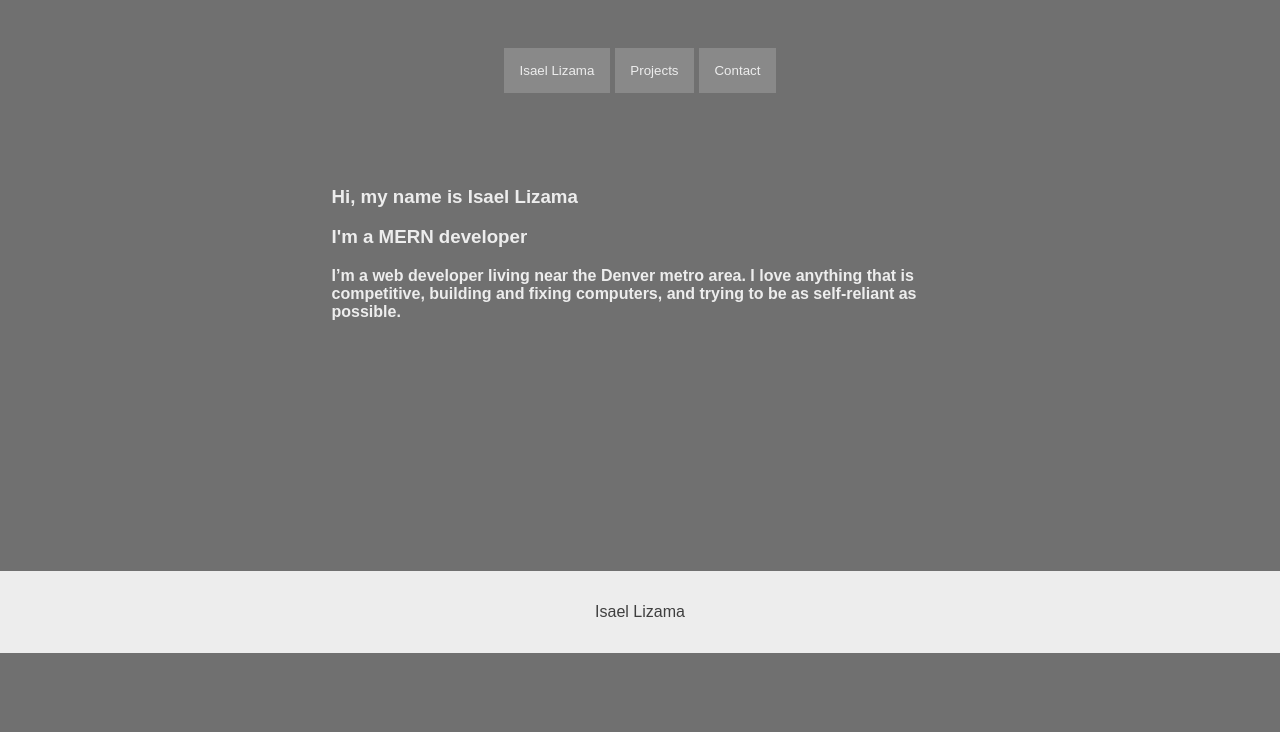
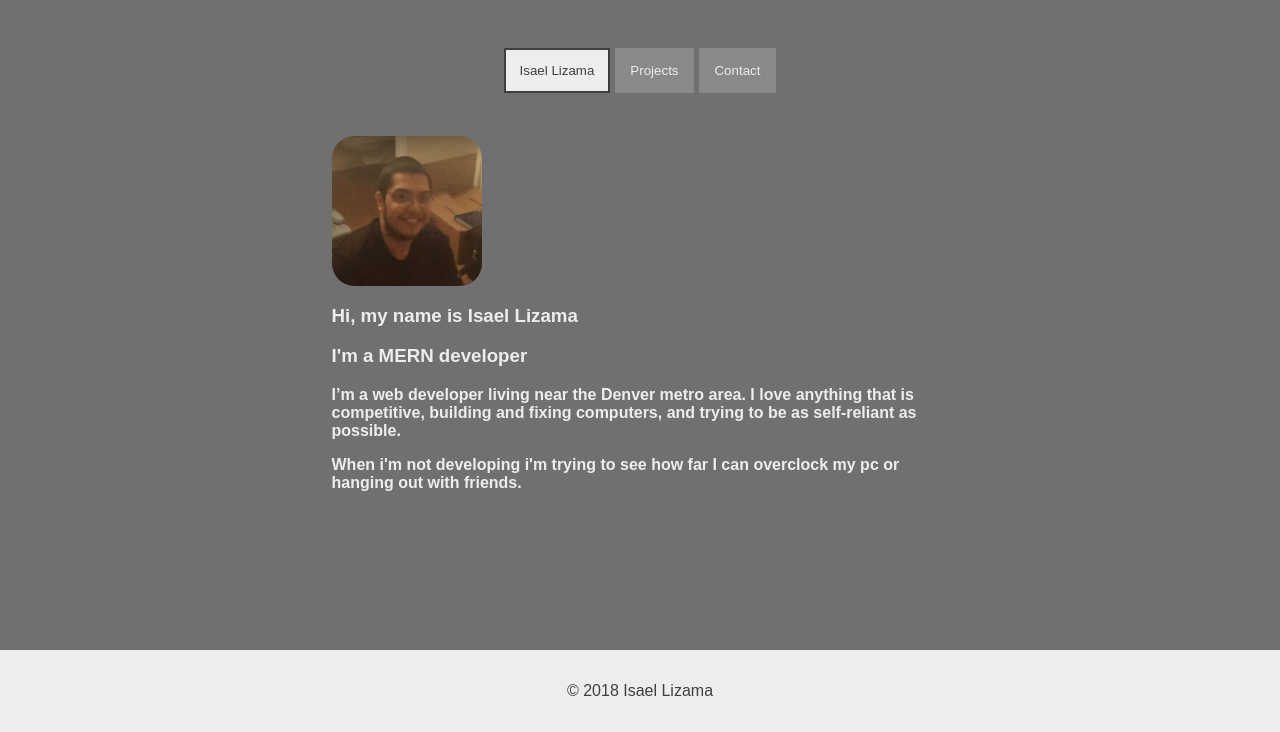
Before and after one commit to ArizonaMangoJuice/portfolio, a plain HTML site: page index.html in a window 1280 px wide. Both pictures are taken after a click on the button "Isael Lizama". Shown: the part 147-879 px from the top of the page. Before the commit the page ends 800 px from the top, so only its background shows below. Drawn offline with nearby package versions, Linux system fonts and the light colour scheme; a web font is replaced by a local one.

Commit message:
added more things about myself and added some styling to contact buttons

```diff
--- a/index.css
+++ b/index.css
@@ -25,8 +25,9 @@ main{
 
 nav{
     display: flex;
-    justify-content: center;
+    justify-content: space-evenly;
     align-items: center;
+    width: 100%;
 }
 
 bocy > * {
@@ -60,6 +61,7 @@ footer{
     background: #898989;
     color: #ededed;
     border: 2px solid #898989;
+    padding: 1em;
 }
 
 .nav-button:hover{
@@ -70,9 +72,25 @@ footer{
     border: 2px solid #3f3f3f;
 }
 
+.nav-button:focus{
+    margin: .2em;
+    padding: 1em;
+    background: #ededed;
+    color: #3f3f3f;
+    border: 2px solid #3f3f3f;
+}
+
 .headline-bio{
     padding: 1.5em;
     color: #ededed;
+}
+
+.headline-bio img {
+    display: block;
+    height: 150px;
+    width: 150px;
+    border-radius: 15%;
+    /* margin: auto; */
 }
 
 .projects{
@@ -100,10 +118,6 @@ footer{
 
 #logo{
     padding: 3em;
-}
-
-.nav-button{
-    padding: 1em;
 }
 
 .hidden{
@@ -180,6 +194,14 @@ footer{
       color: #ededed;
   }
 
+  .social-buttons a:hover{
+    color: #898989;
+  }
+
+  .social-buttons a:focus{
+    color: #898989;
+  }
+
   #contact{
       padding: 1.5em;
   }
@@ -210,6 +232,10 @@ footer{
   @media only screen and (min-width: 768px){
     #projects{
         flex-direction: column;
+    }
+
+    nav{
+        justify-content: center;
     }
 
     .triangle{
@@ -250,12 +276,18 @@ footer{
     .wrapper{
         width: 499px;
     }
+
+
 }
 
 
   @media only screen and (min-width: 1024px){
       #projects{
           flex-direction: column;
+      }
+
+      nav{
+        justify-content: center;
       }
 
       .card{
@@ -304,6 +336,10 @@ footer{
         width: 665px;
     }
 
+    nav{
+        justify-content: center;
+    }
+
     #projects{
         flex-direction: row;
         flex-wrap: wrap;
--- a/index.html
+++ b/index.html
@@ -26,12 +26,17 @@
     <main>
         <section role="region">
             <section class="headline-bio section" id='isaellizama'>
+                    <img src="./images/me.png" alt="">
                     <h1>Hi, my name is <span>Isael Lizama</span></h1>
                     <h1>I'm a <span>MERN</span> developer</h1>
                     <p>
                         I’m a web developer living near the Denver metro area.
                         I love anything that is competitive, building and fixing computers,
                         and trying to be as self-reliant as possible.
+                    </p>
+                    <p>
+                        When i'm not developing i'm trying to see how far I
+                        can overclock my pc or hanging out with friends.
                     </p>
             </section>
             <section role="region" class="projects section hidden" id='projects'>
@@ -78,7 +83,7 @@
         </section>
     </main>
     <footer role="contentinfo">
-            <p>Isael Lizama</p>
+            <p>&copy; 2018 Isael Lizama</p>
         </footer>
     <script src="https://cdnjs.cloudflare.com/ajax/libs/jquery/3.3.1/jquery.min.js"></script>
     <script src="index.js"></script>
```
Also changed, not shown: images/me.png (added).
